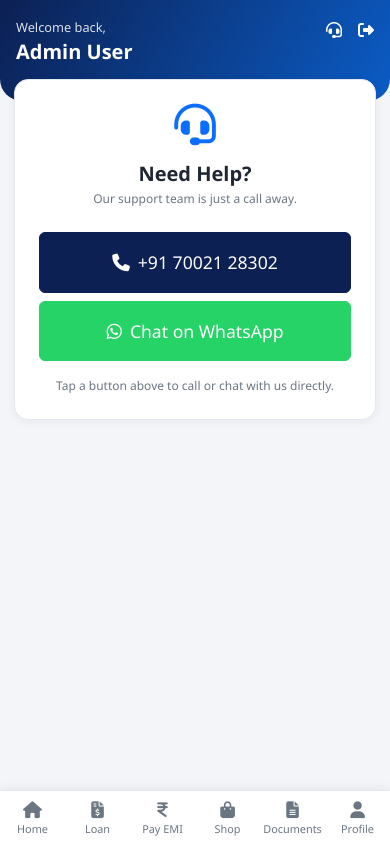
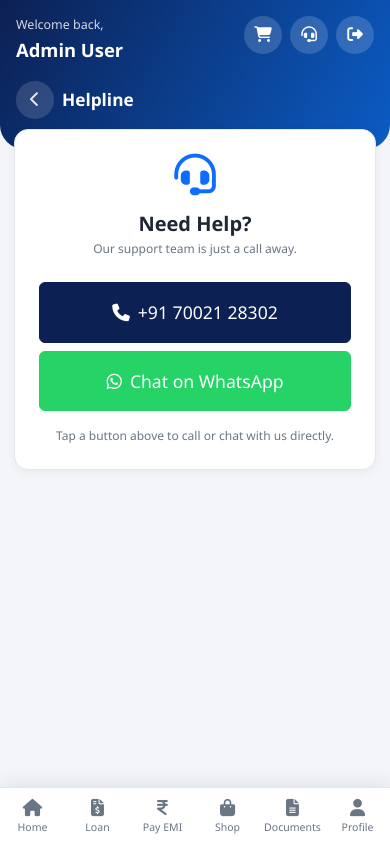
Before and after one commit to OadDev/kud-microfin, a Laravel app: page /customer/helpline in a window 390 px wide. Run offline with Laravel 12, Linux system fonts and the light colour scheme; a user stored in the database is signed in; data comes from the database, SQL or seed files in the repository.

Commit message:
Redesign customer app shell for a native-app feel and fix header icon overlap
- Root-caused the "wishlist/cart buttons non-aligned" issue: Shop's
  favourites/cart icons were injected into page content, which sits under a
  negative top-margin that only works when the first element is a card (as
  on Home) -- a plain title/icon row there collided with the header's
  curve. Fixed by giving customer-layout a real header: a persistent
  cart icon (with a live item-count badge, via a view composer so every
  customer page gets it) alongside Helpline/Logout, plus an optional
  pageTitle/pageActions/backUrl slot for pages that need a title bar
  and a back chevron instead of an in-content "Back to X" button.
  Applied pageTitle consistently across every customer page (Loan, Pay
  EMI, Documents, Profile, Helpline, Orders, Product detail, Cart,
  Favourites) for a consistent native-app header pattern.
- Hardened against a real fragility bug I found while testing: several
  interactive elements (the filters overlay, the Cart page's EMI-fields
  toggle, product-card favourite buttons) depended on Bootstrap's CDN
  stylesheet loading successfully for their hide/show or shape to work at
  all. Added a same-origin .d-none fallback and a dedicated fav-toggle-btn
  class so these keep working even if that CDN is slow or blocked.
- General mobile-app polish: circular tap-target icon buttons (was bare
  icons) with press feedback, safe-area-inset padding on the header/bottom
  nav/filters panel for notch and home-indicator devices, a slide-up
  transition for the filters panel instead of an instant cut, and a
  backdrop-blurred bottom tab bar.

Tested locally: migrate:fresh --seed, full Playwright screenshot pass
across Shop/Cart/Favourites/Product/Home/Loan/Pay/Documents/Profile/
Helpline/Orders at a 390x844 mobile viewport, plus a spot check that the
Admin panel (which shares the same stylesheet) is unaffected.

```diff
--- a/app/Providers/AppServiceProvider.php
+++ b/app/Providers/AppServiceProvider.php
@@ -2,7 +2,9 @@
 
 namespace App\Providers;
 
+use Illuminate\Support\Facades\Auth;
 use Illuminate\Support\Facades\URL;
+use Illuminate\Support\Facades\View;
 use Illuminate\Support\ServiceProvider;
 
 class AppServiceProvider extends ServiceProvider
@@ -44,5 +46,17 @@ class AppServiceProvider extends ServiceProvider
         if ($this->app->environment('production')) {
             URL::forceScheme('https');
         }
+
+        // Cart badge needs to be available in the customer shell's header on
+        // every page (not just Shop), so it's a composer rather than
+        // something each CustomerPanel controller has to remember to pass.
+        View::composer('components.customer-layout', function ($view) {
+            $user = Auth::user();
+            $cartCount = 0;
+            if ($user && $user->role === 'customer' && $user->customer) {
+                $cartCount = (int) $user->customer->cartItems()->sum('quantity');
+            }
+            $view->with('cartCount', $cartCount);
+        });
     }
 }
--- a/resources/views/components/customer-layout.blade.php
+++ b/resources/views/components/customer-layout.blade.php
@@ -3,7 +3,7 @@
 <html lang="en">
 <head>
 <meta charset="UTF-8">
-<meta name="viewport" content="width=device-width, initial-scale=1.0, maximum-scale=1, user-scalable=no">
+<meta name="viewport" content="width=device-width, initial-scale=1.0, maximum-scale=1, user-scalable=no, viewport-fit=cover">
 <title>{{ $title ?? 'BluePeak Fintech' }}</title>
 <link rel="icon" type="image/png" href="{{ asset('images/favicon.png') }}">
 <meta name="theme-color" content="#0c2053">
@@ -14,17 +14,38 @@
 <body>
 <div id="customerApp">
   <div class="cust-header">
-    <div class="d-flex justify-content-between align-items-start">
-      <div>
-        <div style="font-size:.8rem;opacity:.85;">Welcome back,</div>
-        <div class="fw-bold fs-5">{{ $user->name }}</div>
+    <div class="cust-header-top">
+      <div class="min-w-0">
+        <div class="cust-greeting">Welcome back,</div>
+        <div class="cust-username">{{ $user->name }}</div>
       </div>
-      <div class="d-flex align-items-center gap-3">
-        <a href="{{ route('customer.helpline') }}" style="color:#fff;" title="Helpline"><i class="fa-solid fa-headset"></i></a>
-        <a href="#" style="color:#fff;" onclick="event.preventDefault(); document.getElementById('logout-form').submit();" title="Logout"><i class="fa-solid fa-right-from-bracket"></i></a>
+      <div class="cust-header-actions">
+        <a href="{{ route('customer.cart.index') }}" class="icon-btn" title="Cart">
+          <i class="fa-solid fa-cart-shopping"></i>
+          @if(($cartCount ?? 0) > 0)
+            <span class="icon-badge">{{ $cartCount > 9 ? '9+' : $cartCount }}</span>
+          @endif
+        </a>
+        <a href="{{ route('customer.helpline') }}" class="icon-btn" title="Helpline"><i class="fa-solid fa-headset"></i></a>
+        <a href="#" class="icon-btn" onclick="event.preventDefault(); document.getElementById('logout-form').submit();" title="Logout"><i class="fa-solid fa-right-from-bracket"></i></a>
         <form id="logout-form" action="{{ route('logout') }}" method="POST" class="d-none">@csrf</form>
       </div>
     </div>
+    @if(! empty($pageTitle) || (isset($pageActions) && trim($pageActions)))
+      <div class="cust-header-page">
+        <div class="d-flex align-items-center gap-2 min-w-0">
+          @if(! empty($backUrl))
+            <a href="{{ $backUrl }}" class="icon-btn icon-btn-muted" title="Back"><i class="fa-solid fa-chevron-left"></i></a>
+          @endif
+          @if(! empty($pageTitle))
+            <div class="cust-page-title">{{ $pageTitle }}</div>
+          @endif
+        </div>
+        @isset($pageActions)
+          <div class="cust-header-actions">{{ $pageActions }}</div>
+        @endisset
+      </div>
+    @endif
   </div>
   <div class="cust-content">
     @include('partials.toasts')
--- a/resources/views/customer/cart/index.blade.php
+++ b/resources/views/customer/cart/index.blade.php
@@ -1,5 +1,4 @@
-<x-customer-layout :title="$title" :active="$active">
-<a class="btn btn-sm btn-outline-fin mb-3" href="{{ route('customer.products.index') }}"><i class="fa-solid fa-arrow-left me-1"></i>Continue Shopping</a>
+<x-customer-layout :title="$title" :active="$active" pageTitle="My Cart" backUrl="{{ route('customer.products.index') }}">
 
 @forelse($items as $item)
   <div class="card-flat p-3 mb-2 d-flex flex-row gap-3 align-items-center">
--- a/resources/views/customer/documents.blade.php
+++ b/resources/views/customer/documents.blade.php
@@ -1,5 +1,4 @@
-<x-customer-layout :title="$title" :active="$active">
-<div class="mb-2 fw-bold">My Documents</div>
+<x-customer-layout :title="$title" :active="$active" pageTitle="My Documents">
 <div class="row g-3">
   <x-document-card label="Welcome Letter" icon="fa-envelope-open-text" :loan="$loan" type="welcome_letter" :previewable="(bool) $loan" />
   <x-document-card label="Loan Sanction Letter" icon="fa-file-signature" :loan="$loan" type="sanction_letter" :previewable="(bool) $loan" />
--- a/resources/views/customer/helpline.blade.php
+++ b/resources/views/customer/helpline.blade.php
@@ -1,4 +1,4 @@
-<x-customer-layout :title="$title" active="helpline">
+<x-customer-layout :title="$title" active="helpline" pageTitle="Helpline" backUrl="{{ route('customer.home') }}">
 
 <div class="card-flat p-4 text-center">
   <i class="fa-solid fa-headset text-primary" style="font-size:2.6rem;"></i>
--- a/resources/views/customer/loan.blade.php
+++ b/resources/views/customer/loan.blade.php
@@ -1,5 +1,5 @@
 @php $outstanding = $loan ? $loan->outstanding() : 0; @endphp
-<x-customer-layout :title="$title" :active="$active">
+<x-customer-layout :title="$title" :active="$active" pageTitle="My Loan">
 
 @if($loan?->status === 'pending')
 <div class="card-flat p-4 text-center mb-3">
--- a/resources/views/customer/orders/index.blade.php
+++ b/resources/views/customer/orders/index.blade.php
@@ -1,5 +1,4 @@
-<x-customer-layout :title="$title" active="products">
-<a class="btn btn-sm btn-outline-fin mb-3" href="{{ route('customer.products.index') }}"><i class="fa-solid fa-arrow-left me-1"></i>Back to Shop</a>
+<x-customer-layout :title="$title" active="products" pageTitle="My Orders" backUrl="{{ route('customer.products.index') }}">
 
 @forelse($orders as $o)
   <a href="{{ route('customer.orders.show', $o) }}" class="card-flat p-3 mb-2 d-block" style="color:inherit;">
--- a/resources/views/customer/orders/show.blade.php
+++ b/resources/views/customer/orders/show.blade.php
@@ -1,5 +1,4 @@
-<x-customer-layout :title="$title" active="products">
-<a class="btn btn-sm btn-outline-fin mb-3" href="{{ route('customer.orders.index') }}"><i class="fa-solid fa-arrow-left me-1"></i>Back to My Orders</a>
+<x-customer-layout :title="$title" active="products" pageTitle="{{ $order->order_no }}" backUrl="{{ route('customer.orders.index') }}">
 
 <div class="card-flat p-3">
   <div class="d-flex justify-content-between align-items-start mb-3">
--- a/resources/views/customer/pay.blade.php
+++ b/resources/views/customer/pay.blade.php
@@ -2,7 +2,7 @@
     $lateFee = $emi && $emi->displayStatus() === 'Overdue' ? $loan->late_fee : 0;
     $totalPayable = $emi ? (float) $emi->amount + (float) $lateFee : 0;
 @endphp
-<x-customer-layout :title="$title" :active="$active">
+<x-customer-layout :title="$title" :active="$active" pageTitle="Pay EMI">
 
 @if(!$emi && $pendingVerificationEmi)
   <div class="card-flat p-4 text-center">
--- a/resources/views/customer/products/razorpay-checkout.blade.php
+++ b/resources/views/customer/products/razorpay-checkout.blade.php
@@ -1,4 +1,4 @@
-<x-customer-layout :title="$title" active="products">
+<x-customer-layout :title="$title" active="products" pageTitle="Complete Payment" backUrl="{{ route('customer.orders.show', $order) }}">
 
 <div class="card-flat p-3 mb-3">
   <div class="section-title mb-2">Order Summary</div>
--- a/resources/views/customer/products/show.blade.php
+++ b/resources/views/customer/products/show.blade.php
@@ -1,5 +1,4 @@
-<x-customer-layout :title="$title" active="products">
-<a class="btn btn-sm btn-outline-fin mb-3" href="{{ route('customer.products.index') }}"><i class="fa-solid fa-arrow-left me-1"></i>Back to Shop</a>
+<x-customer-layout :title="$title" active="products" pageTitle="{{ $product->name }}" backUrl="{{ route('customer.products.index') }}">
 
 <div class="card-flat p-0 overflow-hidden mb-3">
   @if($product->images->isNotEmpty())
--- a/resources/views/customer/profile.blade.php
+++ b/resources/views/customer/profile.blade.php
@@ -1,4 +1,4 @@
-<x-customer-layout :title="$title" :active="$active">
+<x-customer-layout :title="$title" :active="$active" pageTitle="My Profile">
 <div class="card-flat p-3 mb-3 text-center">
   <label for="photoInput" style="cursor:pointer;">
     @if($customer->photo_path)
--- a/resources/views/partials/styles.blade.php
+++ b/resources/views/partials/styles.blade.php
@@ -24,6 +24,10 @@
 }
 *{box-sizing:border-box;}
 html,body{overflow-x:hidden; max-width:100%;}
+/* Bootstrap's CDN can be slow or blocked; this app leans on .d-none for
+   real show/hide logic (not just spacing), so it needs to work even if
+   Bootstrap's stylesheet never loads. */
+.d-none{display:none !important;}
 body{
   background:var(--bg);
   color:var(--text);
@@ -95,38 +99,55 @@ a{text-decoration:none;}
 .data-card .dc-head{display:flex; justify-content:space-between; align-items:center; margin-bottom:8px;}
 .dc-row{display:flex; justify-content:space-between; font-size:.87rem; padding:5px 0; border-bottom:1px dashed var(--border);}
 
-#customerApp{background:var(--bg); min-height:100vh; padding-bottom:78px;}
-.cust-header{background:linear-gradient(120deg,var(--primary),var(--accent)); color:#fff; padding:18px 16px 34px; border-radius:0 0 22px 22px;}
-.cust-content{margin-top:-22px; padding:0 14px;}
-.bottom-nav{position:fixed; left:0; right:0; bottom:0; background:var(--card); border-top:1px solid var(--border); display:flex; z-index:1040; box-shadow:0 -2px 10px rgba(0,0,0,.06);}
-.bottom-nav .bn-item{flex:1; text-align:center; padding:8px 2px 7px; color:var(--muted); font-size:.68rem; text-decoration:none; border-top:3px solid transparent;}
-.bottom-nav .bn-item i{display:block; font-size:1.05rem; margin-bottom:2px;}
+#customerApp{background:var(--bg); min-height:100vh; padding-bottom:calc(76px + env(safe-area-inset-bottom));}
+.cust-header{background:linear-gradient(120deg,var(--primary),var(--accent)); color:#fff; padding:calc(16px + env(safe-area-inset-top)) 16px 30px; border-radius:0 0 24px 24px;}
+.cust-header-top{display:flex; justify-content:space-between; align-items:flex-start;}
+.cust-greeting{font-size:.78rem; opacity:.82;}
+.cust-username{font-weight:700; font-size:1.15rem; margin-top:1px;}
+.cust-header-actions{display:flex; align-items:center; gap:8px; flex-shrink:0;}
+.cust-header-page{display:flex; justify-content:space-between; align-items:center; margin-top:18px; gap:10px;}
+.cust-page-title{font-weight:700; font-size:1.08rem; color:#fff; min-width:0; overflow:hidden; text-overflow:ellipsis; white-space:nowrap;}
+.icon-btn{position:relative; width:38px; height:38px; min-width:38px; border-radius:50%; display:inline-flex; align-items:center; justify-content:center; background:rgba(255,255,255,.16); color:#fff; text-decoration:none; font-size:.98rem; border:none; padding:0; -webkit-tap-highlight-color:transparent; transition:background .15s, transform .1s;}
+.icon-btn:active{background:rgba(255,255,255,.32); transform:scale(.94);}
+.icon-btn.icon-btn-muted{color:#fff; opacity:.9;}
+.icon-btn .icon-badge{position:absolute; top:-3px; right:-3px; background:var(--red); color:#fff; font-size:.6rem; font-weight:700; min-width:16px; height:16px; border-radius:8px; display:flex; align-items:center; justify-content:center; padding:0 3px; border:2px solid var(--primary);}
+.cust-content{margin-top:-20px; padding:0 14px;}
+.bottom-nav{position:fixed; left:0; right:0; bottom:0; background:rgba(255,255,255,.94); backdrop-filter:blur(14px); -webkit-backdrop-filter:blur(14px); border-top:1px solid var(--border); display:flex; z-index:1040; box-shadow:0 -4px 18px rgba(15,35,65,.08); padding-bottom:env(safe-area-inset-bottom);}
+.bottom-nav .bn-item{flex:1; text-align:center; padding:9px 2px 8px; color:var(--muted); font-size:.66rem; text-decoration:none; border-top:3px solid transparent; -webkit-tap-highlight-color:transparent;}
+.bottom-nav .bn-item i{display:block; font-size:1.08rem; margin-bottom:3px;}
 .bottom-nav .bn-item.active{color:var(--primary); border-top-color:var(--primary); font-weight:600;}
 .progress-fin{height:10px; border-radius:6px; background:var(--border);}
-.qtile{background:var(--card); border:1px solid var(--border); border-radius:12px; padding:10px 6px; text-align:center; box-shadow:var(--shadow); display:block; color:inherit;}
+.qtile{background:var(--card); border:1px solid var(--border); border-radius:14px; padding:12px 6px; text-align:center; box-shadow:var(--shadow); display:block; color:inherit; -webkit-tap-highlight-color:transparent; transition:transform .1s;}
+.qtile:active{transform:scale(.96);}
 .qtile i{font-size:1.2rem; color:var(--primary);}
 .qtile span{display:block; font-size:.7rem; margin-top:4px; color:var(--text);}
 .doc-card{background:var(--card); border:1px solid var(--border); border-radius:14px; padding:16px; margin-bottom:12px; box-shadow:var(--shadow);}
 
-.filters-overlay{position:fixed; inset:0; background:var(--card); z-index:2000; display:flex; flex-direction:column;}
-.filters-overlay.d-none{display:none;}
-.filters-header{display:flex; justify-content:space-between; align-items:center; padding:16px; border-bottom:1px solid var(--border); flex-shrink:0;}
+.filters-overlay{position:fixed; inset:0; background:var(--card); z-index:2000; display:flex; flex-direction:column; transform:translateY(100%); visibility:hidden; transition:transform .3s cubic-bezier(.32,.72,0,1), visibility 0s .3s;}
+.filters-overlay.open{transform:translateY(0); visibility:visible; transition:transform .3s cubic-bezier(.32,.72,0,1), visibility 0s;}
+.filters-header{display:flex; justify-content:space-between; align-items:center; padding:calc(14px + env(safe-area-inset-top)) 16px 14px; border-bottom:1px solid var(--border); flex-shrink:0;}
 .filters-header .fw-bold{font-size:1.05rem; color:var(--text);}
 .filters-body{flex:1; display:flex; overflow:hidden;}
 .filters-nav{width:36%; background:var(--bg); overflow-y:auto; flex-shrink:0;}
-.filters-nav-item{padding:16px 10px; font-size:.82rem; color:var(--muted); border-bottom:1px solid var(--border); cursor:pointer; border-left:3px solid transparent;}
+.filters-nav-item{padding:16px 10px; font-size:.82rem; color:var(--muted); border-bottom:1px solid var(--border); cursor:pointer; border-left:3px solid transparent; -webkit-tap-highlight-color:transparent;}
 .filters-nav-item.active{background:var(--card); color:var(--primary); font-weight:700; border-left-color:var(--primary);}
 .filters-options{flex:1; overflow-y:auto; padding:4px 16px;}
 .filter-panel.d-none{display:none !important;}
-.filter-option{position:relative; display:flex; align-items:center; gap:10px; padding:14px 2px; border-bottom:1px solid var(--border); cursor:pointer; margin:0;}
+.filter-option{position:relative; display:flex; align-items:center; gap:10px; padding:14px 2px; border-bottom:1px solid var(--border); cursor:pointer; margin:0; -webkit-tap-highlight-color:transparent;}
 .filter-option input{position:absolute; opacity:0; width:0; height:0;}
 .filter-option .filter-check{width:14px; color:var(--muted); opacity:.25; flex-shrink:0;}
 .filter-option input:checked ~ .filter-check{opacity:1; color:var(--primary);}
 .filter-option .filter-label{font-size:.88rem;}
-.filters-footer{display:flex; border-top:1px solid var(--border); flex-shrink:0;}
-.filters-footer button{flex:1; padding:15px; border:none; background:none; font-weight:600; font-size:.9rem;}
+.filters-footer{display:flex; border-top:1px solid var(--border); flex-shrink:0; padding-bottom:env(safe-area-inset-bottom);}
+.filters-footer button{flex:1; padding:15px; border:none; background:none; font-weight:600; font-size:.9rem; -webkit-tap-highlight-color:transparent;}
 .filters-footer .btn-close-filters{color:var(--muted); border-right:1px solid var(--border);}
 .filters-footer .btn-apply-filters{color:var(--primary);}
+
+.fav-toggle-btn{position:absolute; top:8px; right:8px; width:30px; height:30px; border-radius:50%; background:rgba(255,255,255,.92); border:none; display:flex; align-items:center; justify-content:center; box-shadow:0 2px 8px rgba(15,35,65,.18); color:var(--muted); font-size:.82rem; padding:0; -webkit-tap-highlight-color:transparent; transition:transform .1s;}
+.fav-toggle-btn:active{transform:scale(.9);}
+.fav-toggle-btn i.text-danger{color:#e5484d;}
+.product-card{position:relative; background:var(--card); border:1px solid var(--border); border-radius:16px; overflow:hidden; box-shadow:var(--shadow);}
+.product-card img, .product-card .product-thumb-placeholder{display:block;}
 
 .copy-chip{cursor:pointer; border:1px dashed var(--border); border-radius:8px; padding:6px 10px; display:flex; justify-content:space-between; align-items:center; font-size:.85rem;}
 .qr-box{width:150px;height:150px;background:repeating-linear-gradient(45deg,#333,#333 6px,#fff 6px,#fff 12px); border:6px solid #fff; border-radius:8px; margin:0 auto;}
```
Also changed, not shown: resources/views/customer/favourites/index.blade.php (+5 -6 lines), resources/views/customer/products/index.blade.php (+11 -16 lines).
